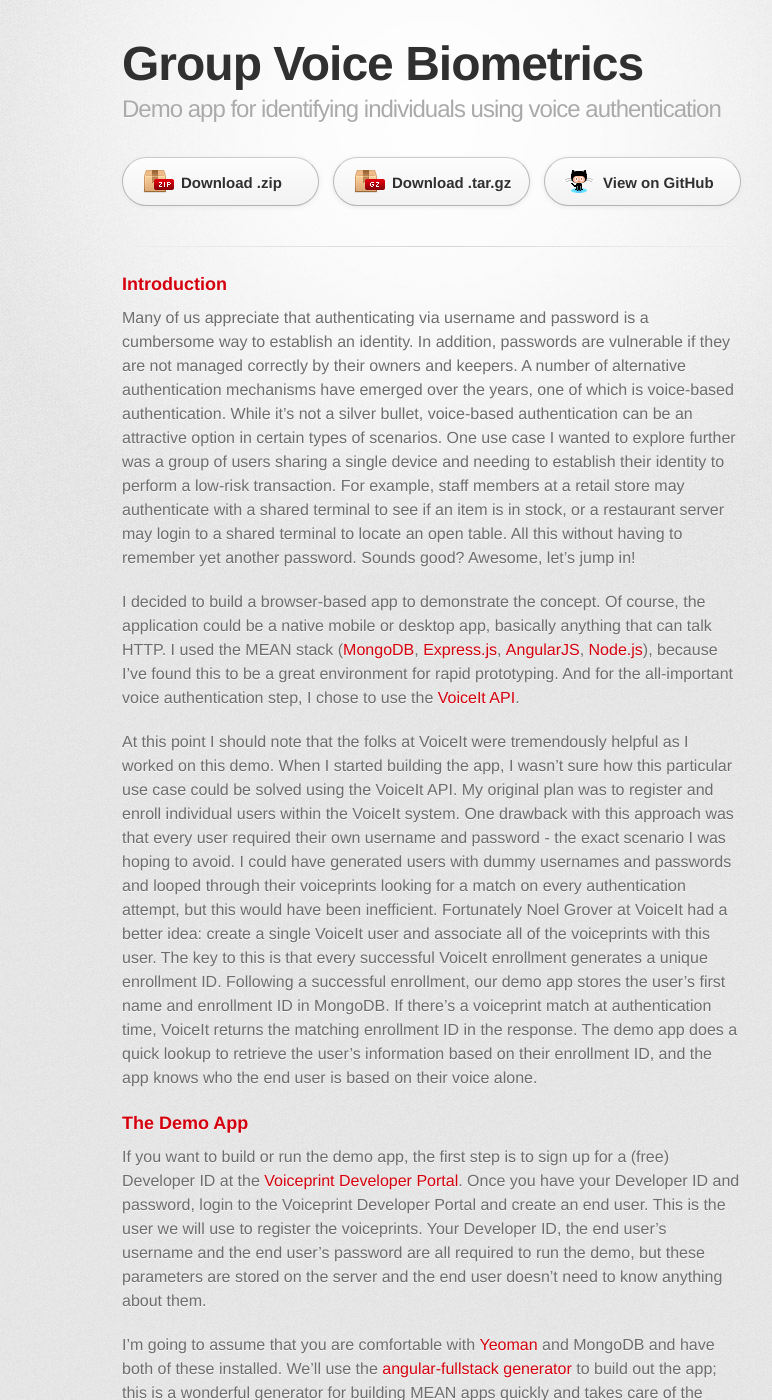
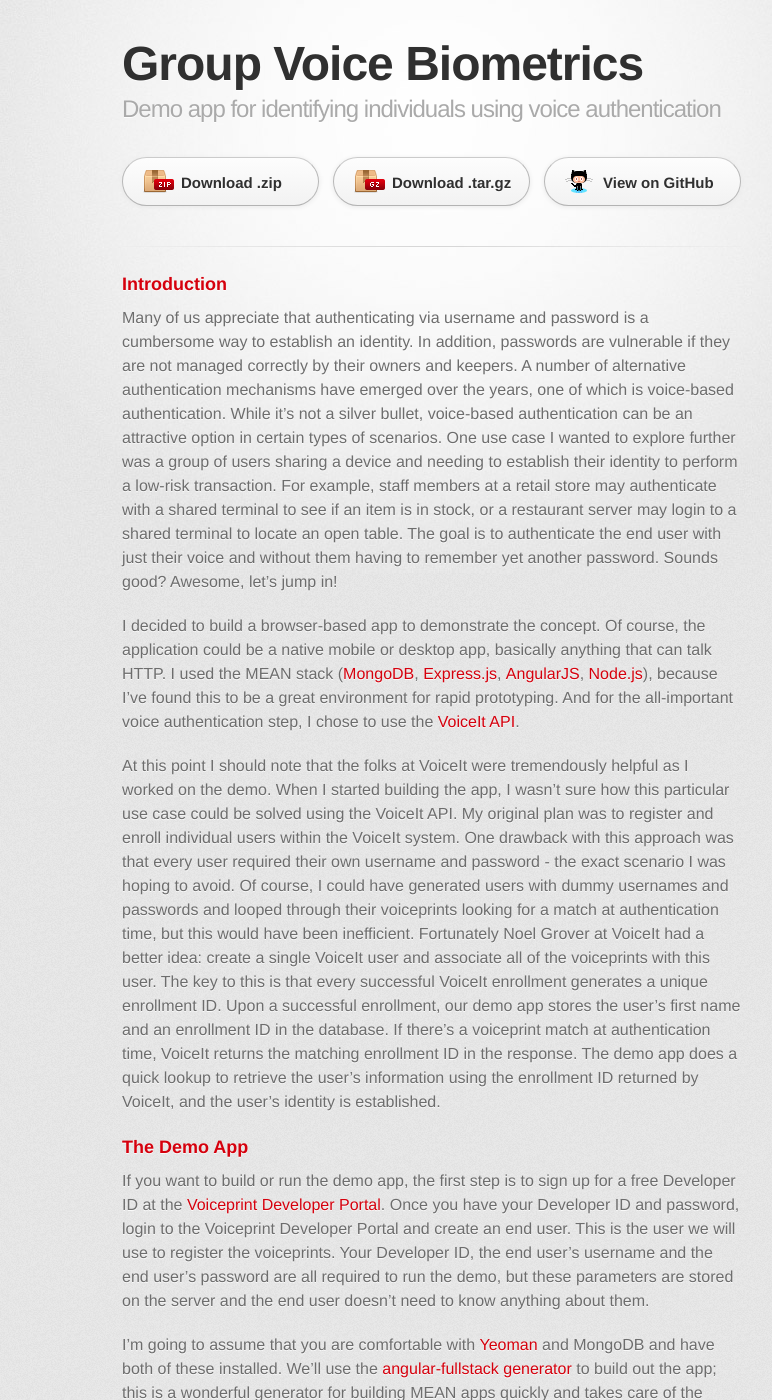
Before and after one commit to donnydazzler/group-voice-biometrics, a Jekyll site: the page built from index.md, in a window 1280 px wide and 1400 px high. Shown: the whole window, without its empty margins (208-980 px from the left). Built offline with Jekyll 4.4.1, drawn with Linux system fonts in a browser that asks for light colours; some web fonts are replaced; Markdown is read by kramdown in place of the engine named in the settings; some of the changed text lies outside the part shown.

Commit message:
index.md update

````diff
--- a/index.md
+++ b/index.md
@@ -2,14 +2,14 @@
 layout: index
 ---
 ### Introduction
-Many of us appreciate that authenticating via username and password is a cumbersome way to establish an identity. In addition, passwords are vulnerable if they are not managed correctly by their owners and keepers. A number of alternative authentication mechanisms have emerged over the years, one of which is voice-based authentication. While it's not a silver bullet, voice-based authentication can be an attractive option in certain types of scenarios. One use case I wanted to explore further was a group of users sharing a single device and needing to establish their identity to perform a low-risk transaction. For example, staff members at a retail store may authenticate with a shared terminal to see if an item is in stock, or a restaurant server may login to a shared terminal to locate an open table. All this without having to remember yet another password. Sounds good? Awesome, let's jump in!
+Many of us appreciate that authenticating via username and password is a cumbersome way to establish an identity. In addition, passwords are vulnerable if they are not managed correctly by their owners and keepers. A number of alternative authentication mechanisms have emerged over the years, one of which is voice-based authentication. While it's not a silver bullet, voice-based authentication can be an attractive option in certain types of scenarios. One use case I wanted to explore further was a group of users sharing a device and needing to establish their identity to perform a low-risk transaction. For example, staff members at a retail store may authenticate with a shared terminal to see if an item is in stock, or a restaurant server may login to a shared terminal to locate an open table. The goal is to authenticate the end user with just their voice and without them having to remember yet another password. Sounds good? Awesome, let's jump in!
 
 I decided to build a browser-based app to demonstrate the concept. Of course, the application could be a native mobile or desktop app, basically anything that can talk HTTP. I used the MEAN stack ([MongoDB](http://www.mongodb.org/), [Express.js](http://expressjs.com/), [AngularJS](https://angularjs.org/), [Node.js](http://nodejs.org/)), because I've found this to be a great environment for rapid prototyping. And for the all-important voice authentication step, I chose to use the [VoiceIt API](http://www.voiceit-tech.com/).
 
-At this point I should note that the folks at VoiceIt were tremendously helpful as I worked on this demo. When I started building the app, I wasn't sure how this particular use case could be solved using the VoiceIt API. My original plan was to register and enroll individual users within the VoiceIt system. One drawback with this approach was that every user required their own username and password - the exact scenario I was hoping to avoid. I could have generated users with dummy usernames and passwords and looped through their voiceprints looking for a match on every authentication attempt, but this would have been inefficient. Fortunately Noel Grover at VoiceIt had a better idea: create a single VoiceIt user and associate all of the voiceprints with this user. The key to this is that every successful VoiceIt enrollment generates a unique enrollment ID. Following a successful enrollment, our demo app stores the user's first name and enrollment ID in MongoDB. If there's a voiceprint match at authentication time, VoiceIt returns the matching enrollment ID in the response. The demo app does a quick lookup to retrieve the user's information based on their enrollment ID, and the app knows who the end user is based on their voice alone.
+At this point I should note that the folks at VoiceIt were tremendously helpful as I worked on the demo. When I started building the app, I wasn't sure how this particular use case could be solved using the VoiceIt API. My original plan was to register and enroll individual users within the VoiceIt system. One drawback with this approach was that every user required their own username and password - the exact scenario I was hoping to avoid. Of course, I could have generated users with dummy usernames and passwords and looped through their voiceprints looking for a match at authentication time, but this would have been inefficient. Fortunately Noel Grover at VoiceIt had a better idea: create a single VoiceIt user and associate all of the voiceprints with this user. The key to this is that every successful VoiceIt enrollment generates a unique enrollment ID. Upon a successful enrollment, our demo app stores the user's first name and an enrollment ID in the database. If there's a voiceprint match at authentication time, VoiceIt returns the matching enrollment ID in the response. The demo app does a quick lookup to retrieve the user's information using the enrollment ID returned by VoiceIt, and the user's identity is established.
 
 ### The Demo App
-If you want to build or run the demo app, the first step is to sign up for a (free) Developer ID at the [Voiceprint Developer Portal](https://siv.voiceprintportal.com/). Once you have your Developer ID and password, login to the Voiceprint Developer Portal and create an end user. This is the user we will use to register the voiceprints. Your Developer ID, the end user's username and the end user's password are all required to run the demo, but these parameters are stored on the server and the end user doesn't need to know anything about them.
+If you want to build or run the demo app, the first step is to sign up for a free Developer ID at the [Voiceprint Developer Portal](https://siv.voiceprintportal.com/). Once you have your Developer ID and password, login to the Voiceprint Developer Portal and create an end user. This is the user we will use to register the voiceprints. Your Developer ID, the end user's username and the end user's password are all required to run the demo, but these parameters are stored on the server and the end user doesn't need to know anything about them.
 
 I'm going to assume that you are comfortable with [Yeoman](http://yeoman.io/) and MongoDB and have both of these installed. We'll use the [angular-fullstack generator](https://github.com/DaftMonk/generator-angular-fullstack) to build out the app; this is a wonderful generator for building MEAN apps quickly and takes care of the tedious work for you. Don't forget that MongoDB (i.e., the `mongod` process) must be up and running before generating the app. Create a new directory, cd into it, and run the angular-fullstack generator:
 
@@ -29,7 +29,7 @@
 seleniumAddress: 'http://localhost:4444/wd/hub',
 ```
 
-A `grunt serve` from the project's root directory will start the app. `grunt build` and `grunt test` are also worth running here, just to make sure that everything is working fine.
+With MongoDB running, a `grunt serve` from the project's root directory will start the app. `grunt build` and `grunt test` are also worth running here, just to make sure that everything is working fine.
 
 The generator gives us some very useful dependencies out of the box; we'll grab a few more for this app:
 
@@ -40,7 +40,7 @@
 Run `npm install voice-it q request --save` to install the modules and add them to the dependency list. Now that the app's foundation is in place, let's build out the server side.
 
 ### Server-Side
-Before jumping into the server-side code, I have an Express body-parser configuration tip for you: since we are going to be POSTing WAV files to the server rather than JSON data, we need to ensure that the server is prepared to receive this kind of data and also files of a reasonable size. This gave me a multi-day headache; I'm hoping that others will benefit from my lesson learned! So make the following changes in `server/config/express.js`:
+Before jumping into the server-side code, I have an Express.js `body-parser` configuration tip for you: since we are going to be POSTing WAV files to the server rather than JSON data, we need to ensure that the server is prepared to receive this type of data and files of a reasonable size. This gave me a multi-day headache, so I'm hoping that others will benefit from my lesson learned! So we need to make the following changes in `server/config/express.js`:
 
 ```javascript
 //app.use(bodyParser.urlencoded({ extended: false }));
@@ -48,7 +48,7 @@
 app.use(bodyParser.raw({limit: '50mb', type: 'audio/wav'}));
 ```
 
-Next, create the following environment variables to store the important config data: `VOICEIT_EMAIL`, `VOICEIT_PWD` and `VOICEIT_DEV_ID`.
+Next, create the following system environment variables to store the important config data: `VOICEIT_DEV_ID`, `VOICEIT_EMAIL` and `VOICEIT_PWD`. The values are the ones you created earlier. I'm going to assume that you know how to create environment variables on your system.
 
 Add a server-side config file `server/config/config.js`; this file contains all of the configuration data for the app and the property names are compatible with the VoiceIt API wrapper:
 
@@ -143,7 +143,7 @@
 };
 ```
 
-Both the enrollment and authentication endpoints only accept HTTP POST requests. We start out by getting the WAV file from the request body and the user's first name (if one was passed in). An instance of the VoiceIt wrapper is created using the Developer ID obtained from the configuration. We add the WAV file to the config object; this is named such that it can be passed directly to the VoiceIt wrapper. The VoiceIt wrapper uses promises, so a successful response invokes the first function in our `then()` call. We grab the enrollment ID from the response body along with the speech to text confidence determined by VoiceIt. If we got an enrollment ID back from VoiceIt, this means that the request was successful.
+Both the enrollment and authentication endpoints accept HTTP POST requests. We start out by getting the WAV file from the request body and the user's first name (if one was passed in). An instance of the VoiceIt wrapper is created using the Developer ID obtained from the configuration. We add the WAV file to the config object; this is named so that it can be passed directly to the VoiceIt wrapper. The VoiceIt wrapper is promise-based, so a successful response invokes the first function in our `then()` call. We grab the enrollment ID from the response body along with the speech to text confidence determined by VoiceIt. If we got an enrollment ID back from VoiceIt, this means the request was successful.
 
 If the action was `enroll`, the `processEnrollment()` helper function is invoked. This checks to make sure that the speech to text confidence is high enough. I found this was a helpful addition to the VoiceIt API - if the speech to text confidence is low, the enrollment recording is less than ideal and is unlikely to yield good authentication results. The text confidence range is 0-1; I found that a threshold of 0.5 ensures that poor enrollment recordings are rejected. If the speech to text confidence exceeds the configured threshold, we have an enrollment ID that should be stored in MongoDB. The helper function creates an enrollment object consisting of the user's first name and the enrollment ID. We use the `findOneAndUpdate()` method to essentially do an upsert - either insert a new record if a matching first name does not exist, otherwise update the existing record with the new enrollment ID.
 
@@ -151,7 +151,9 @@
 
 ### Client-Side
 
-Our app uses the [Web Audio API](http://www.w3.org/TR/webaudio/) to capture audio in the browser. Unfortunately the Web Audio API is relatively new and isn't supported by all browsers yet, so the demo works best in recent desktop versions of Chrome and Firefox. We'll use Matt Diamond's [RecorderJS](https://github.com/mattdiamond/Recorderjs) plugin to export the audio. This is included in the app as a shared client-side component. One small but important change I made in `recorderWorker.js` was to export a `DataView` rather than a `Blob`; I found this was necessary in order for the server-side to process the WAV file in the request body.
+Our app uses the [Web Audio API](http://www.w3.org/TR/webaudio/) to capture audio in the browser. Unfortunately the Web Audio API is relatively new and isn't supported by all browsers yet, so the demo works best in recent desktop versions of Chrome and Firefox.
+
+We'll use Matt Diamond's [RecorderJS](https://github.com/mattdiamond/Recorderjs) plugin to export the audio. This is included in the app as a shared client-side component. One small but important change I made in `recorderWorker.js` was to export a `DataView` rather than a `Blob`; I found this was necessary in order for the server-side to process the WAV file in the request body.
 
 Continuing our journey from the back-end to front-end, let's generate an AngularJS service to support our future client-side controllers:
 
@@ -328,13 +330,15 @@
 ```
 
 ### Running the app
-Navigate to the project root, enter `grunt serve` and go to [http://localhost:9000/](http://localhost:9000/) in your recent version of Chrome or Firefox. You should see a page like [this](https://raw.githubusercontent.com/gmillward/group-voice-biometrics/gh-pages/images/main.png).
+With MongoDB running, navigate to the project's root directory, enter `grunt serve` and go to [http://localhost:9000/](http://localhost:9000/) in your recent version of Chrome or Firefox. You should see a page like [this](https://raw.githubusercontent.com/gmillward/group-voice-biometrics/gh-pages/images/main.png).
 
-During the enrollment phase, don't forget to enable the microphone and enter a first name. Make sure your microphone volume is nice and high (I set mine to the highest level with ambient noise reduction enabled). Click on the mic to record 3-7 [enrollments](https://raw.githubusercontent.com/gmillward/group-voice-biometrics/gh-pages/images/enroll.png).
+A good test of the demo app is to ask a group of friends or relatives to enroll. During the enrollment phase, don't forget to enable the microphone and enter a first name. Make sure your microphone volume is nice and high (I set mine to the highest level with ambient noise reduction enabled). Click on the mic to record 3-7 [enrollments](https://raw.githubusercontent.com/gmillward/group-voice-biometrics/gh-pages/images/enroll.png).
 
-At this point, you can start authenticating with your [voice](https://raw.githubusercontent.com/gmillward/group-voice-biometrics/gh-pages/images/authenticate.png)!
+At this point, you can start authenticating members of your group with just their [voice](https://raw.githubusercontent.com/gmillward/group-voice-biometrics/gh-pages/images/authenticate.png)!
 
 Here's the [GitHub repo](https://github.com/gmillward/group-voice-biometrics) for the demo app. (Keep in mind this is demo code, so it's not fully optimized. Pull requests are welcome :)
 
 ### Next steps
 There are numerous extension points to this app. For example, you could add support for profile images, or add an audio visualization during the recording process (a la Chris Wilson's AudioRecorder demo, or [KITT's Voice Synthesizer](https://www.youtube.com/watch?v=WiTYzppwU7s) :). On the server-side, the authentication process could be used to create an OAuth "voice grant flow". The OAuth Authorization Server would issue an OAuth access token upon successful voice authentication. Another extension point would be to combine the voice authentication process with a command. This becomes a powerful way to enhance the user experience: the user could authenticate and jump to a specific part of the app simply by saying a command.
+
+I hope you found this demo helpful and were able to impress a few people with your voice authentication skills!
````
Also changed, not shown: other parts of index.md (+1 -1 lines).
